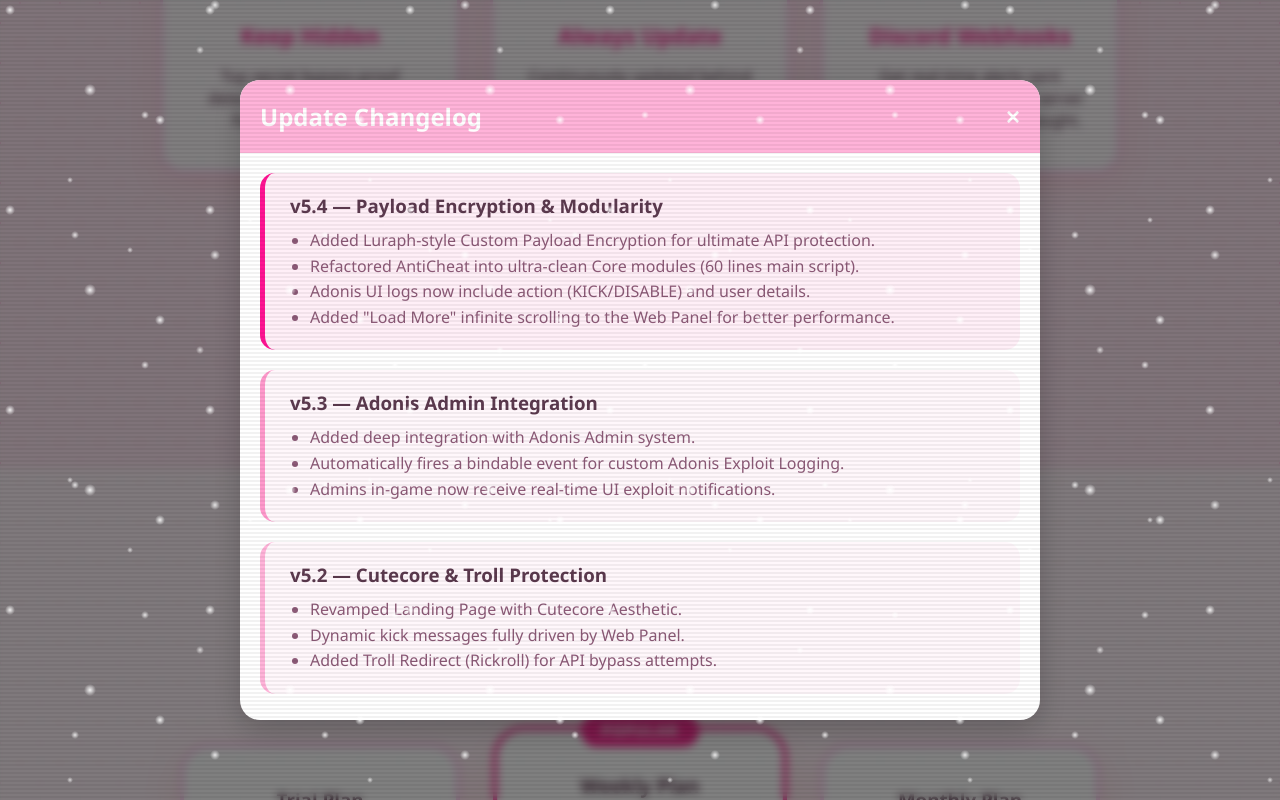
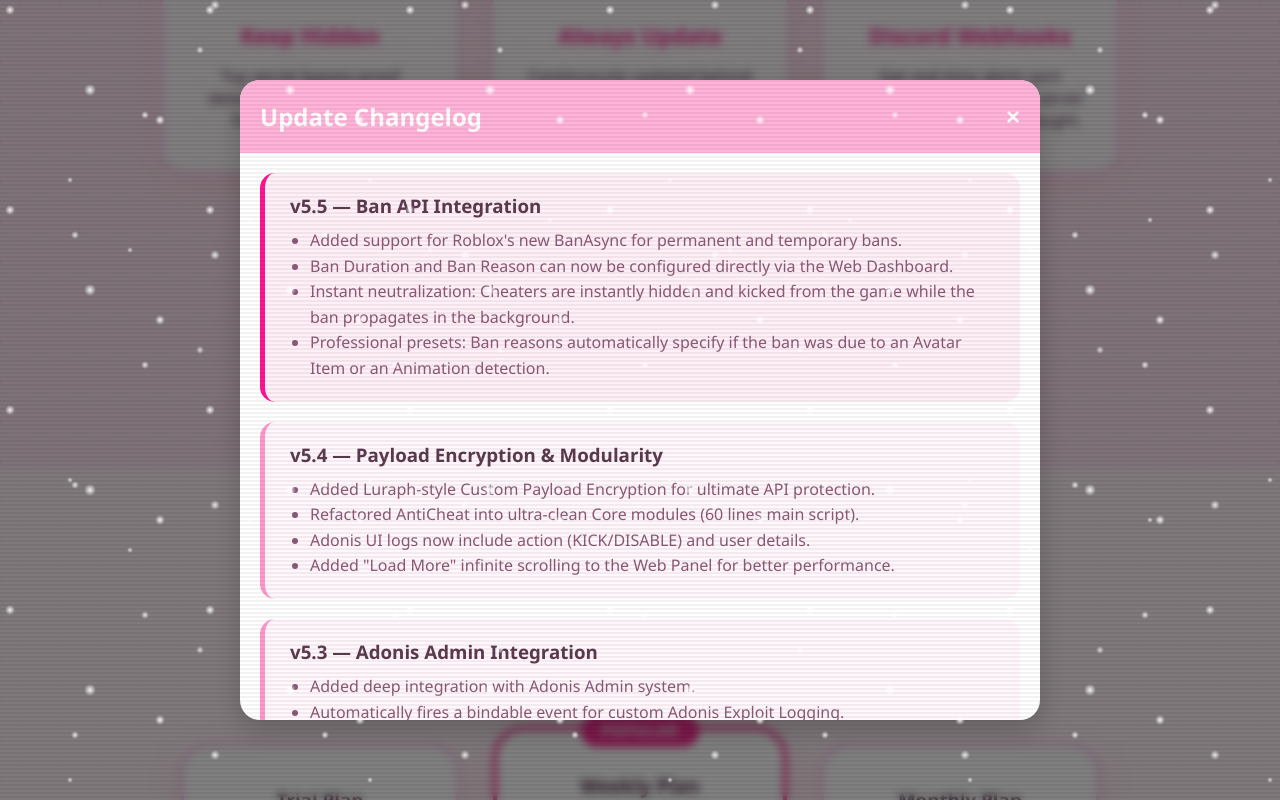
Before and after one commit to FariNoveri/anticheat-laser, a React (Vite) app: page / in a window 1280 px wide. Both pictures are taken after a click on the button "View Update Changelog". Shown: the part 857-1657 px from the top of the page. Built offline with nearby package versions, Linux system fonts and the light colour scheme; no server answers; what react-google-recaptcha-v3 would draw is missing.

Commit message:
docs: update version number to 5.5 and add changelog in LandingPage

```diff
--- a/src/components/LandingPage.jsx
+++ b/src/components/LandingPage.jsx
@@ -55,7 +55,7 @@
       {/* Hero Section */}
       <section className="cutecore-hero">
         <div className="hero-content">
-          <div style={{ display: "inline-block", background: "#ff66b2", color: "#fff", padding: "4px 12px", borderRadius: "20px", fontSize: "12px", fontWeight: "bold", marginBottom: "15px", letterSpacing: "1px" }}>LATEST VERSION 5.4</div>
+          <div style={{ display: "inline-block", background: "#ff66b2", color: "#fff", padding: "4px 12px", borderRadius: "20px", fontSize: "12px", fontWeight: "bold", marginBottom: "15px", letterSpacing: "1px" }}>LATEST VERSION 5.5</div>
           <h1>The Cutest, Most Powerful<br/>Roblox Anti-Cheat</h1>
           <p>Protect your games from exploiters with our ultra-fast, server-sided validation system. Real-time Discord webhooks, zero false positives, and 100% bypass-proof. <br/><strong>100% Safe & Compliant with Roblox TOS.</strong></p>
           <button className="cutecore-btn" onClick={() => document.getElementById("pricing").scrollIntoView({behavior: "smooth"})}>
@@ -250,6 +250,16 @@
             </div>
             <div style={{ padding: "20px", overflowY: "auto", textAlign: "left" }}>
               <div style={{ background: "rgba(255, 102, 178, 0.1)", padding: "20px 25px", borderRadius: "15px", marginBottom: "20px", borderLeft: "5px solid #ff1493" }}>
+                <h3 style={{ margin: "0 0 10px 0", color: "#5c3a4f" }}>v5.5 — Ban API Integration</h3>
+                <ul style={{ margin: 0, paddingLeft: "20px", color: "#8c5a77", lineHeight: "1.6" }}>
+                  <li>Added support for Roblox's new BanAsync for permanent and temporary bans.</li>
+                  <li>Ban Duration and Ban Reason can now be configured directly via the Web Dashboard.</li>
+                  <li>Instant neutralization: Cheaters are instantly hidden and kicked from the game while the ban propagates in the background.</li>
+                  <li>Professional presets: Ban reasons automatically specify if the ban was due to an Avatar Item or an Animation detection.</li>
+                </ul>
+              </div>
+
+              <div style={{ background: "rgba(255, 102, 178, 0.05)", padding: "20px 25px", borderRadius: "15px", marginBottom: "20px", borderLeft: "5px solid #ff99cc" }}>
                 <h3 style={{ margin: "0 0 10px 0", color: "#5c3a4f" }}>v5.4 — Payload Encryption & Modularity</h3>
                 <ul style={{ margin: 0, paddingLeft: "20px", color: "#8c5a77", lineHeight: "1.6" }}>
                   <li>Added Luraph-style Custom Payload Encryption for ultimate API protection.</li>
```
